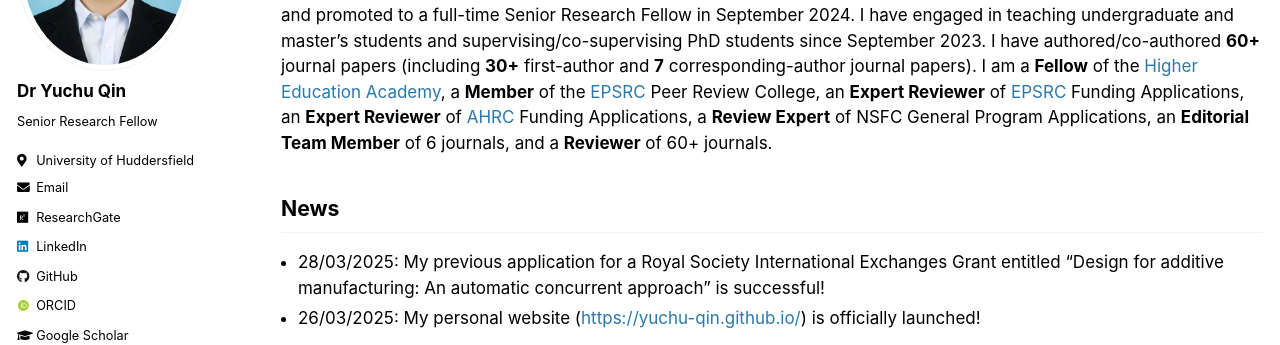
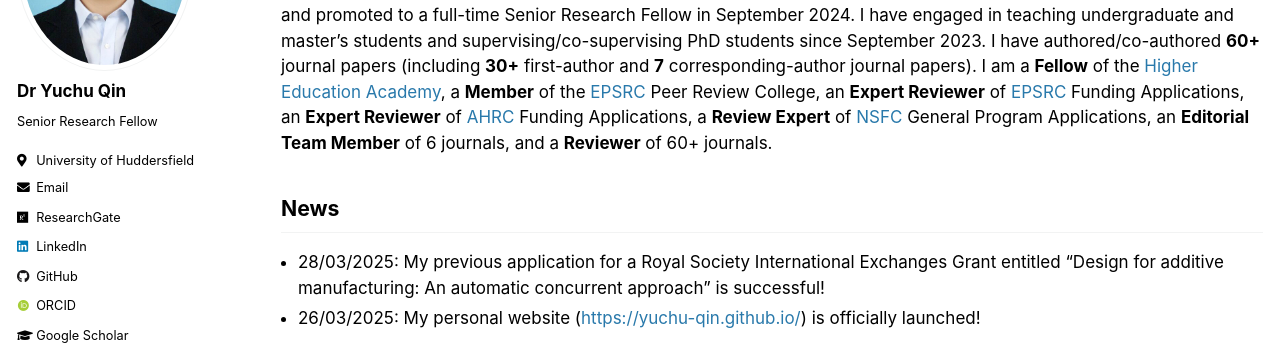
Before and after one commit to yuchu-qin/yuchu-qin.github.io, a Jekyll site: the page built from _pages/index.md, in a window 1280 px wide. Shown: the part 245-590 px from the top of the page. Built offline with Jekyll 4.4.1, drawn with Linux system fonts in a browser that asks for light colours; some web fonts are replaced; our own code applies the rules of GitHub Pages for plain Markdown files; part of the change alters nothing that is shown.

```diff
--- a/_pages/index.md
+++ b/_pages/index.md
@@ -4,7 +4,7 @@ author_profile: true
 ---
 
 ## Biography
-I am a [**Senior Research Fellow**](https://pure.hud.ac.uk/en/persons/yuchu-qin) with the [EPSRC Future Advanced Metrology Hub for Sustainable Manufacturing](https://research.hud.ac.uk/institutes-centres/cpt/). I hold a BEng and an MEng in **Computer Science and Technology**, a PhD in **Instrument Science and Technology**, a PhD in **Mechanical Engineering**, and a PGC in **Higher Education**. I was appointed as a full-time Research Fellow in June 2021 and promoted to a full-time Senior Research Fellow in September 2024. I have engaged in teaching undergraduate and master’s students and supervising/co-supervising PhD students since September 2023. I have authored/co-authored **60+** journal papers (including **30+** first-author and **7** corresponding-author journal papers). I am a **Fellow** of the [Higher Education Academy](https://www.advance-he.ac.uk/), a **Member** of the [EPSRC](https://www.ukri.org/councils/epsrc/) Peer Review College, an **Expert Reviewer** of [EPSRC](https://www.ukri.org/councils/epsrc/) Funding Applications, an **Expert Reviewer** of [AHRC](https://www.ukri.org/councils/ahrc/) Funding Applications, a **Review Expert** of NSFC General Program Applications, an **Editorial Team Member** of 6 journals, and a **Reviewer** of 60+ journals.
+I am a [**Senior Research Fellow**](https://pure.hud.ac.uk/en/persons/yuchu-qin) with the [EPSRC Future Advanced Metrology Hub for Sustainable Manufacturing](https://research.hud.ac.uk/institutes-centres/cpt/). I hold a BEng and an MEng in **Computer Science and Technology**, a PhD in **Instrument Science and Technology**, a PhD in **Mechanical Engineering**, and a PGC in **Higher Education**. I was appointed as a full-time Research Fellow in June 2021 and promoted to a full-time Senior Research Fellow in September 2024. I have engaged in teaching undergraduate and master’s students and supervising/co-supervising PhD students since September 2023. I have authored/co-authored **60+** journal papers (including **30+** first-author and **7** corresponding-author journal papers). I am a **Fellow** of the [Higher Education Academy](https://www.advance-he.ac.uk/), a **Member** of the [EPSRC](https://www.ukri.org/councils/epsrc/) Peer Review College, an **Expert Reviewer** of [EPSRC](https://www.ukri.org/councils/epsrc/) Funding Applications, an **Expert Reviewer** of [AHRC](https://www.ukri.org/councils/ahrc/) Funding Applications, a **Review Expert** of [NSFC](https://www.nsfc.gov.cn/english/site_1/index.html) General Program Applications, an **Editorial Team Member** of 6 journals, and a **Reviewer** of 60+ journals.
 
 ## News
 - 28/03/2025: My previous application for a Royal Society International Exchanges Grant entitled "Design for additive manufacturing: An automatic concurrent approach" is successful!
```
